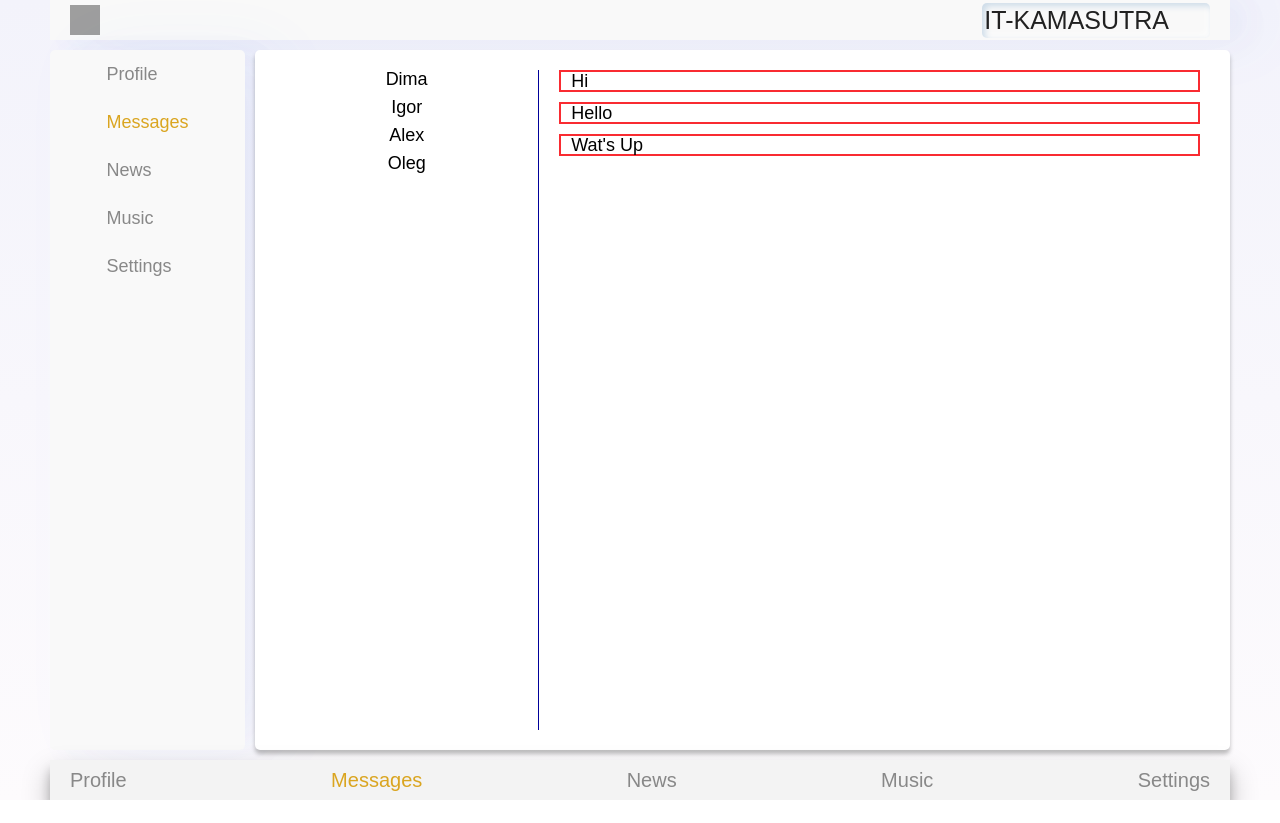
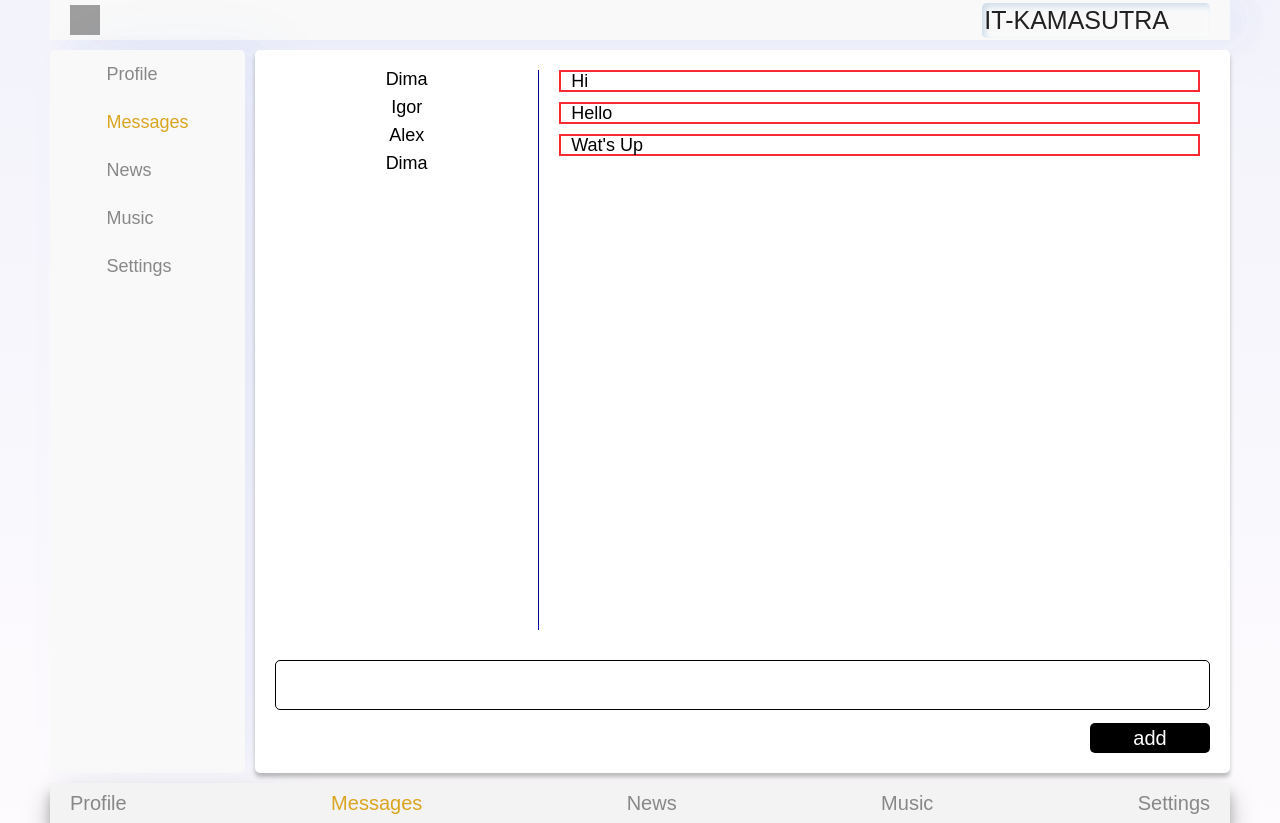
Before and after one commit to AlexanderLukomsky/Old-social-network, a React (Create React App) app: page /messages in a window 1280 px wide. Before the commit the page ends 800 px from the top, so only its background shows below. Built offline with nearby package versions, Linux system fonts and the light colour scheme; grey boxes are pictures that could not be loaded.

Commit message:
React.createRef()

```diff
--- a/src/Components/Dialogs/Dialogs.module.scss
+++ b/src/Components/Dialogs/Dialogs.module.scss
@@ -2,11 +2,12 @@
   font-size: 18px;
   padding: 15px;
   height: 100%;
+
   &__columns {
     display: grid;
     grid-template-columns: 2fr 5fr;
     grid-column-gap: 10px;
-    height: 100%;
+    min-height: 70vh;
   }
   &__dialog_list {
     padding: 0px 10px;
@@ -14,8 +15,28 @@
     display: flex;
     flex-direction: column;
     align-items: center;
+    flex: 0 1 auto;
   }
   &__messages_list {
     padding: 0px 10px;
   }
+  textarea {
+    border: 1px solid black;
+    width: 100%;
+    height: 50px;
+    resize: none;
+    border-radius: 5px;
+    margin-top: 30px;
+  }
+  button {
+    display: block;
+    min-width: 120px;
+    min-height: 30px;
+    margin-left: auto;
+    margin-top: 10px;
+    border-radius: 5px;
+    background-color: black;
+    color: white;
+    font-size: 20px;
+  }
 }
--- a/src/Components/Dialogs/Dialogs.tsx
+++ b/src/Components/Dialogs/Dialogs.tsx
@@ -1,6 +1,7 @@
 import s from './Dialogs.module.scss'
 import { Message } from './Message/Message'
 import { Dialog } from './Dialog/Dialog'
+import React, { LegacyRef } from 'react'
 type PropsType = {
   dialogsPageData: DialogsPageDataType
 }
@@ -10,13 +11,17 @@ type DialogsPageDataType = {
 }
 type DialogsDataType = {
   name: string
-  id: number
+  id: string
 }
 type MessagesDataType = {
   messages: string
-  id: number
+  id: string
 }
 export const Dialogs = ({ dialogsPageData }: PropsType) => {
+  const messageRef: LegacyRef<HTMLTextAreaElement> = React.createRef()
+  const addMessage = () => {
+    console.log(messageRef.current?.value);
+  }
   return (
     <div className={s.dialogs}>
       <div className={s.dialogs__columns}>
@@ -27,6 +32,12 @@ export const Dialogs = ({ dialogsPageData }: PropsType) => {
           {dialogsPageData.messagesData.map(m => <Message key={m.id} messages={m.messages} />)}
         </ul>
       </div>
+      <div>
+        <textarea ref={messageRef}></textarea>
+        <div>
+          <button onClick={addMessage}>add</button>
+        </div>
+      </div>
     </div>
   )
 }
--- a/src/Components/Profile/Profile.tsx
+++ b/src/Components/Profile/Profile.tsx
@@ -3,6 +3,7 @@ import { UserPost } from './UserPosts/UserPosts'
 type ProfilePageState = {
   post: string
   likeCounter: number
+  id: string
 }
 type PropsType = {
   profilePageState: Array<ProfilePageState>
@@ -15,7 +16,6 @@ export const Profile = (props: PropsType) => {
           src="https://www.imgacademy.com/themes/custom/imgacademy/images/helpbox-contact.jpg" alt="" />
       </div>
       <div>Ava disc</div>
-      <div>input</div>
       <UserPost profilePageState={props.profilePageState} />
     </div>
   )
--- a/src/Components/Profile/UserPosts/UserPosts.tsx
+++ b/src/Components/Profile/UserPosts/UserPosts.tsx
@@ -1,21 +1,28 @@
+import React, { RefObject } from 'react'
 import { Post } from './Post/Post'
 import s from './UserPosts.module.scss'
 type ProfilePageState = {
   post: string
   likeCounter: number
+  id: string
 }
 type PropsType = {
   profilePageState: Array<ProfilePageState>
 }
 export const UserPost = ({ profilePageState }: PropsType) => {
+  const postRef: RefObject<HTMLTextAreaElement> = React.createRef()
+  const addPost = () => {
+    console.log(postRef.current?.value);
+  }
+
   return (
     <div className={s.posts}>
       <div className={s.posts__input_wrapper}>
-        <textarea className={s.posts__input_message}></textarea>
-        <button type='submit' className={s.posts__button}>BTN</button>
+        <textarea ref={postRef} className={s.posts__input_message}></textarea>
+        <button onClick={addPost} className={s.posts__button}>BTN</button>
       </div>
       <ul className={s.posts__list}>
-        {profilePageState.map(p => <Post message={p.post} likeCounter={p.likeCounter} />)}
+        {profilePageState.map(p => <Post message={p.post} likeCounter={p.likeCounter} key={p.id} />)}
       </ul>
     </div>
   )
--- a/src/Data/state.tsx
+++ b/src/Data/state.tsx
@@ -1,6 +1,9 @@
+import { v1 } from "uuid"
+
 type ProfilePageDataType = {
   post: string
   likeCounter: number
+  id: string
 }
 type DialogsPageDataType = {
   dialogsData: Array<DialogsDataType>
@@ -8,29 +11,83 @@ type DialogsPageDataType = {
 }
 type DialogsDataType = {
   name: string
-  id: number
+  id: string
 }
 type MessagesDataType = {
   messages: string
-  id: number
+  id: string
 }
 export type StateType = {
   profilePageData: Array<ProfilePageDataType>
   dialogsPageData: DialogsPageDataType
 }
 export const state: StateType = {
-  profilePageData: [{ post: 'firs', likeCounter: 1 }, { post: 'second', likeCounter: 1 }, { post: 'third', likeCounter: 1 }],
+  profilePageData: [
+    { post: 'firs', likeCounter: 1, id: v1() },
+    { post: 'second', likeCounter: 1, id: v1() },
+    { post: 'third', likeCounter: 1, id: v1() }],
   dialogsPageData: {
     dialogsData: [
-      { name: 'Dima', id: 1 },
-      { name: 'Igor', id: 2 },
-      { name: 'Alex', id: 3 },
-      { name: 'Oleg', id: 4 }
+      { name: 'Dima', id: v1() },
+      { name: 'Igor', id: v1() },
+      { name: 'Alex', id: v1() },
+      { name: 'Dima', id: v1() },
+      // { name: 'Igor', id: v1() },
+      // { name: 'Alex', id: v1() },
+      // { name: 'Dima', id: v1() },
+      // { name: 'Igor', id: v1() },
+      // { name: 'Alex', id: v1() },
+      // { name: 'Dima', id: v1() },
+      // { name: 'Igor', id: v1() },
+      // { name: 'Alex', id: v1() },
+      // { name: 'Dima', id: v1() },
+      // { name: 'Igor', id: v1() },
+      // { name: 'Alex', id: v1() },
+      // { name: 'Dima', id: v1() },
+      // { name: 'Igor', id: v1() },
+      // { name: 'Alex', id: v1() },
+      // { name: 'Dima', id: v1() },
+      // { name: 'Igor', id: v1() },
+      // { name: 'Alex', id: v1() },
+      // { name: 'Dima', id: v1() },
+      // { name: 'Igor', id: v1() },
+      // { name: 'Alex', id: v1() },
+      // { name: 'Dima', id: v1() },
+      // { name: 'Igor', id: v1() },
+      // { name: 'Alex', id: v1() },
+      // { name: 'Dima', id: v1() },
+      // { name: 'Igor', id: v1() },
+      // { name: 'Alex', id: v1() },
+      // { name: 'Dima', id: v1() },
+      // { name: 'Igor', id: v1() },
+      // { name: 'Alex', id: v1() },
+      // { name: 'Dima', id: v1() },
+      // { name: 'Igor', id: v1() },
+      // { name: 'Alex', id: v1() },
+      // { name: 'Dima', id: v1() },
+      // { name: 'Igor', id: v1() },
+      // { name: 'Alex', id: v1() },
+      // { name: 'Dima', id: v1() },
+      // { name: 'Igor', id: v1() },
+      // { name: 'Alex', id: v1() },
+      // { name: 'Dima', id: v1() },
+      // { name: 'Igor', id: v1() },
+      // { name: 'Alex', id: v1() },
+      // { name: 'Dima', id: v1() },
+      // { name: 'Igor', id: v1() },
+      // { name: 'Alex', id: v1() },
+      // { name: 'Dima', id: v1() },
+      // { name: 'Igor', id: v1() },
+      // { name: 'Alex', id: v1() },
+      // { name: 'Dima', id: v1() },
+      // { name: 'Igor', id: v1() },
+      // { name: 'Alex', id: v1() },
+      // { name: 'Oleg', id: v1() }
     ],
     messagesData: [
-      { messages: 'Hi', id: 1 },
-      { messages: 'Hello', id: 2 },
-      { messages: 'Wat\'s Up', id: 3 }
+      { messages: 'Hi', id: v1() },
+      { messages: 'Hello', id: v1() },
+      { messages: 'Wat\'s Up', id: v1() }
     ]
   }
 }
```
